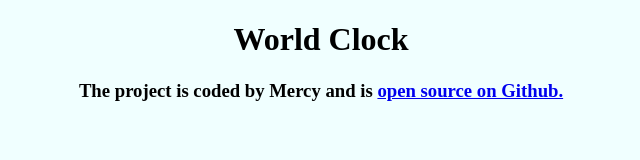
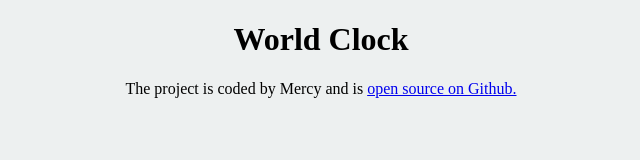
Before and after one commit to MercyDej/world-clock, a plain HTML site: page index.html in a window 1280 px wide. Shown: the whole page, without its empty margins (319-959 px from the left). Drawn offline with Linux system fonts and the light colour scheme.

Commit message:
Added the link to the Github repository

```diff
--- a/CSS/styles.css
+++ b/CSS/styles.css
@@ -1,7 +1,9 @@
 body {
-  background-color: azure;
+  background-color: rgb(237, 240, 240);
 }
-h1,
-h3 {
+h1 {
   text-align: center;
 }
+footer {
+  text-align: center;
+}
--- a/index.html
+++ b/index.html
@@ -8,11 +8,11 @@
   </head>
   <body>
     <h1>World Clock</h1>
-    <div class="footer">
-      <h3>
-        The project is coded by Mercy and is
-        <a href="#" target="_blank">open source on Github.</a>
-      </h3>
-    </div>
+    <footer>
+      The project is coded by Mercy and is
+      <a href="https://github.com/MercyDej/world-clock" target="_blank"
+        >open source on Github.</a
+      >
+    </footer>
   </body>
 </html>
```
